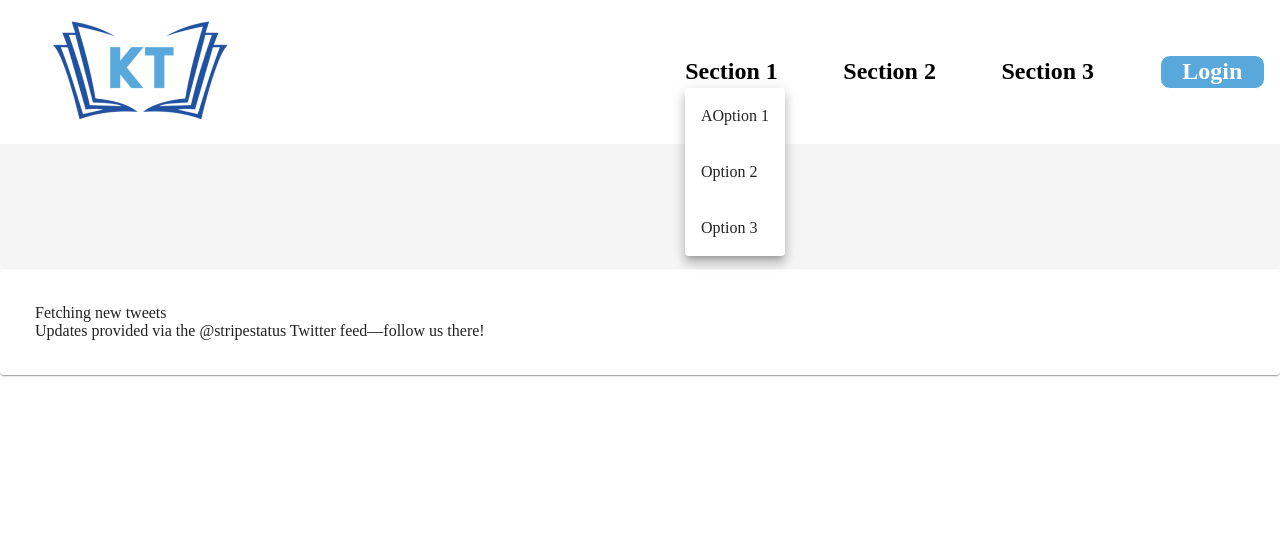
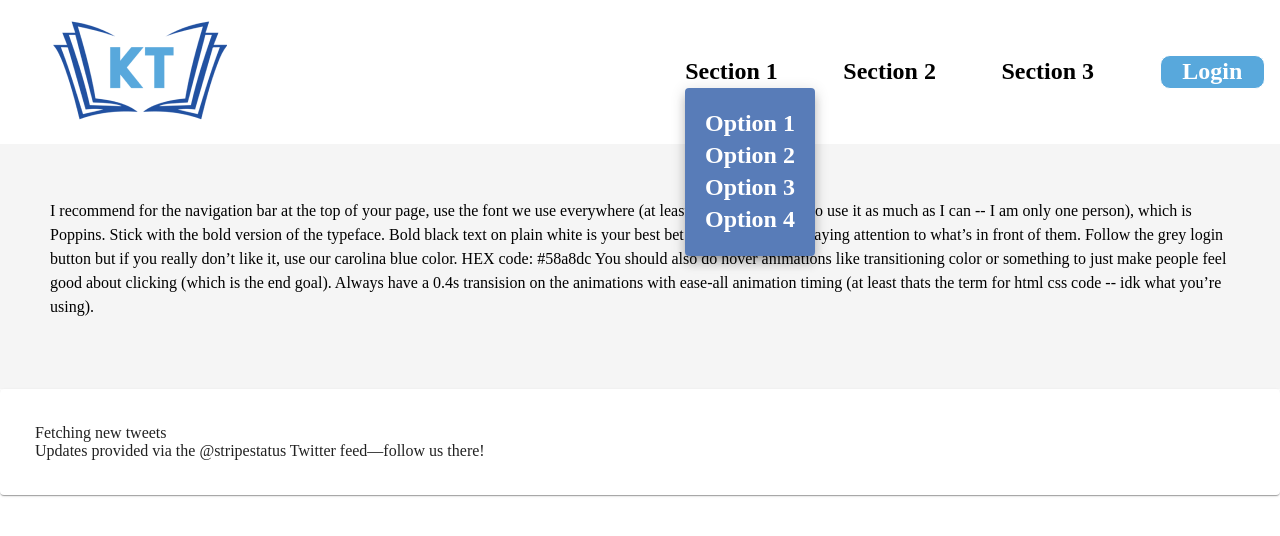
Before and after one commit to khanstutorial/nexus-kt, a React (Create React App) app: page /welcome in a window 1280 px wide. Both pictures are taken after a click on the element "Section 1". Shown: the top 536 px of the page. Built offline with nearby package versions, Linux system fonts and the light colour scheme.

Commit message:
navigation page UI done

```diff
--- a/src/components/Header/Header.jsx
+++ b/src/components/Header/Header.jsx
@@ -54,6 +54,7 @@ const Header = props => {
             backgroundColor: '#58a8dc',
             color: 'white',
             borderRadius: '10px',
+            cursor: 'pointer',
           }}
         >
           Login
--- a/src/constants/index.js
+++ b/src/constants/index.js
@@ -25,17 +25,17 @@ const SECTIONS = [
  {
   id: 'Section-1',
   name: 'Section 1',
-  options: ['AOption 1', 'Option 2', 'Option 3'],
+  options: ['Option 1', 'Option 2', 'Option 3', 'Option 4'],
  },
  {
   id: 'Section-2',
   name: 'Section 2',
-  options: ['BOption 1', 'Option 2', 'Option 3'],
+  options: ['Option 1', 'Option 2', 'Option 3', 'Option 4'],
  },
  {
   id: 'Section-3',
   name: 'Section 3',
-  options: ['COption 1', 'Option 2', 'Option 3'],
+  options: ['Option 1', 'Option 2', 'Option 3', 'Option 4'],
  },
 ];
 
--- a/src/features/CustomPopover/CustomPopover.jsx
+++ b/src/features/CustomPopover/CustomPopover.jsx
@@ -22,6 +22,7 @@ const CustomPopover = ({ label, options }) => {
         fontWeight="fontWeightBold"
         aria-describedby={id}
         onClick={handleClick}
+        sx={{ cursor: 'pointer' }}
       >
         {label}
       </Typography>
@@ -36,13 +37,23 @@ const CustomPopover = ({ label, options }) => {
           horizontal: 'left',
         }}
       >
+        <div
+          name="saqib"
+          style={{
+            backgroundColor: '#2151A1',
+            opacity: '75%',
+            color: 'white',
+            padding: '20px',
+          }}
+        >
           {options.map(opt => {
             return (
-            <Typography key={opt} sx={{ p: 2 }}>
+              <Typography key={opt} variant="h5" fontWeight={'fontWeightBold'}>
                 {opt}
               </Typography>
             );
           })}
+        </div>
       </Popover>
     </div>
   );
--- a/src/pages/Welcome.jsx
+++ b/src/pages/Welcome.jsx
@@ -1,8 +1,25 @@
 import React from 'react';
 import Header from '../components/Header/Header';
 import KTLogo from '../assets/images/svgs/KTLogo';
+import { Typography } from '@mui/material';
 const Welcome = () => {
-  return <>{/* <img src={KT}></img> */}</>;
+  return (
+    <>
+      <Typography sx={{ padding: '50px' }}>
+        I recommend for the navigation bar at the top of your page, use the font
+        we use everywhere (at least I try to get people to use it as much as I
+        can -- I am only one person), which is Poppins. Stick with the bold
+        version of the typeface. Bold black text on plain white is your best bet
+        of people actually paying attention to what’s in front of them. Follow
+        the grey login button but if you really don’t like it, use our carolina
+        blue color. HEX code: #58a8dc You should also do hover animations like
+        transitioning color or something to just make people feel good about
+        clicking (which is the end goal). Always have a 0.4s transision on the
+        animations with ease-all animation timing (at least thats the term for
+        html css code -- idk what you’re using).
+      </Typography>
+    </>
+  );
 };
 
 export default Welcome;
```
Also changed, not shown: src/features/CustomPopover/styles.css (added). Lines whose indentation alone changed are shown as unchanged.
